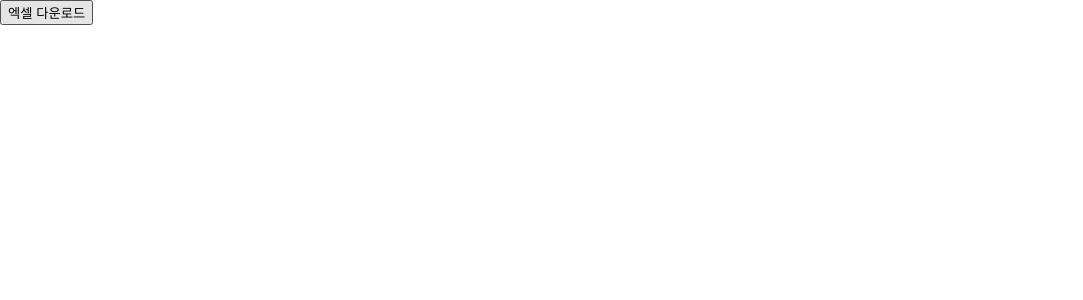
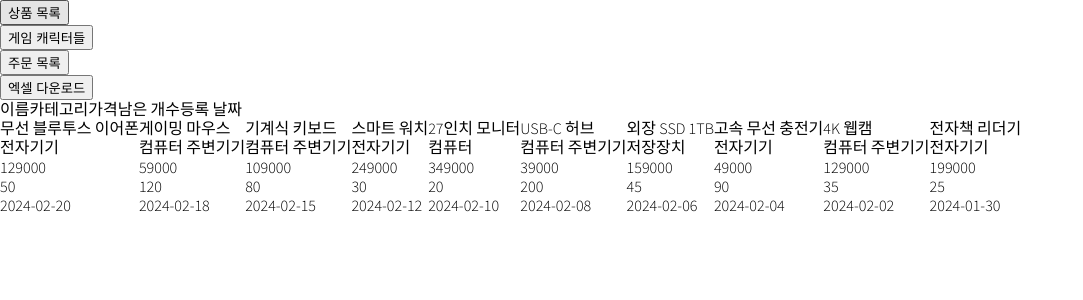
Before and after one commit to als982001/dropzone-xlsx-practice, a React (Vite) app: page / in a window 1280 px wide. Shown: the top 300 px of the page, without its empty margins (0-1083 px from the left). Built offline with nearby package versions, Linux system fonts and the light colour scheme.

Commit message:
상품 대충 보여주는 부분 생성

```diff
--- a/src/App.tsx
+++ b/src/App.tsx
@@ -4,23 +4,34 @@ import { cloneDeep } from "lodash";
 import ProductList from "./dummyData/ProductList";
 import GameCharacters from "./dummyData/GameCharacter";
 import CustomerOrders from "./dummyData/CustomerOrderList";
+import ProductListTable from "./Components/ProductListTable";
+import GameCharactersTable from "./Components/GameCharactersTable";
+import CustomerOrderListTable from "./Components/CustomerOrderListTable";
 
-type TKey = "product" | "gameCharacter" | "customerOrder";
+const selectableKeys: Record<TKey, string> = {
+  productList: "상품 목록",
+  gamecharacters: "게임 캐릭터들",
+  customerOrderList: "주문 목록",
+};
 
 interface IData {
   productList: IProduct[];
-  gamecharacter: IGameCharacter[];
+  gamecharacters: IGameCharacter[];
   customerOrderList: ICustomerOrder[];
 }
 
 function App() {
   const [isLoading, setIsLoading] = useState<boolean>(false);
-  const [currentKey, setCurrentKey] = useState<TKey>("product");
+  const [selectedKey, setSelectedKey] = useState<TKey>("productList");
   const [data, setData] = useState<IData>({
     productList: cloneDeep(ProductList),
-    gamecharacter: cloneDeep(GameCharacters),
-    customerOrder: cloneDeep(CustomerOrders),
+    gamecharacters: cloneDeep(GameCharacters),
+    customerOrderList: cloneDeep(CustomerOrders),
   });
+
+  const handleChangeSelectedKey = (clickedKey: TKey) => {
+    setSelectedKey(clickedKey);
+  };
 
   const makeExcelFile = () => {
     setIsLoading(true);
@@ -31,6 +42,20 @@ function App() {
   return (
     <div>
       <div>
+        <div>
+          {Object.keys(selectableKeys).map((selectableKey) => (
+            <div key={selectableKey}>
+              <button
+                onClick={(e) => {
+                  e.preventDefault();
+                  handleChangeSelectedKey(selectableKey as TKey);
+                }}
+              >
+                {selectableKeys[selectableKey as keyof typeof selectableKeys]}
+              </button>
+            </div>
+          ))}
+        </div>
         <button
           onClick={(e) => {
             e.preventDefault();
@@ -40,7 +65,17 @@ function App() {
           엑셀 다운로드
         </button>
       </div>
-      <div></div>
+      <div>
+        {selectedKey === "productList" && (
+          <ProductListTable productList={data.productList} />
+        )}
+        {selectedKey === "gamecharacters" && (
+          <GameCharactersTable gamecharacters={data.gamecharacters} />
+        )}
+        {selectedKey === "customerOrderList" && (
+          <CustomerOrderListTable customerOrderList={data.customerOrderList} />
+        )}
+      </div>
     </div>
   );
 }
--- /dev/null
+++ b/src/Components/CustomerOrderListTable.tsx
@@ -0,0 +1,45 @@
+const tableKeys = {
+  customerName: "주문자 이름",
+  productName: "상품 이름",
+  quantity: "주문량",
+  price: "가격",
+  orderDate: "주문 날짜",
+  status: "주문 상태",
+};
+
+interface IProps {
+  customerOrderList: ICustomerOrder[];
+}
+
+export default function CustomerOrderListTable({ customerOrderList }: IProps) {
+  return (
+    <div
+      style={{
+        display: "flex",
+        flexDirection: "column",
+        width: "100%",
+      }}
+    >
+      <div style={{ display: "flex", width: "100%" }}>
+        {Object.keys(tableKeys).map((tableKey) => (
+          <div key={tableKey}>
+            <span>{tableKeys[tableKey as keyof typeof tableKeys]}</span>
+          </div>
+        ))}
+      </div>
+      <div style={{ display: "flex", width: "100%" }}>
+        {customerOrderList.map((order) => {
+          return (
+            <div key={order.orderId}>
+              {Object.keys(tableKeys).map((tableKey) => (
+                <div key={tableKey}>
+                  <span>{order[tableKey as keyof typeof tableKeys]}</span>
+                </div>
+              ))}
+            </div>
+          );
+        })}
+      </div>
+    </div>
+  );
+}
--- /dev/null
+++ b/src/Components/GameCharactersTable.tsx
@@ -0,0 +1,47 @@
+const tableKeys = {
+  name: "이름",
+  class: "직업",
+  level: "레벨",
+  health: "체력",
+  mana: "마나",
+  attackPower: "공격력",
+  defense: "방어력",
+  creationDate: "생성날짜",
+};
+
+interface IProps {
+  gamecharacters: IGameCharacter[];
+}
+
+export default function GameCharactersTable({ gamecharacters }: IProps) {
+  return (
+    <div
+      style={{
+        display: "flex",
+        flexDirection: "column",
+        width: "100%",
+      }}
+    >
+      <div style={{ display: "flex", width: "100%" }}>
+        {Object.keys(tableKeys).map((tableKey) => (
+          <div key={tableKey}>
+            <span>{tableKeys[tableKey as keyof typeof tableKeys]}</span>
+          </div>
+        ))}
+      </div>
+      <div style={{ display: "flex", width: "100%" }}>
+        {gamecharacters.map((character) => {
+          return (
+            <div key={character.characterId}>
+              {Object.keys(tableKeys).map((tableKey) => (
+                <div key={tableKey}>
+                  <span>{character[tableKey as keyof typeof tableKeys]}</span>
+                </div>
+              ))}
+            </div>
+          );
+        })}
+      </div>
+    </div>
+  );
+}
--- /dev/null
+++ b/src/Components/ProductListTable.tsx
@@ -0,0 +1,56 @@
+interface IProps {
+  productList: IProduct[];
+}
+
+export default function ProductListTable({ productList }: IProps) {
+  return (
+    <div
+      style={{
+        display: "flex",
+        flexDirection: "column",
+        width: "100%",
+      }}
+    >
+      <div style={{ display: "flex", width: "100%" }}>
+        <div>
+          <span>이름</span>
+        </div>
+        <div>
+          <span>카테고리</span>
+        </div>
+        <div>
+          <span>가격</span>
+        </div>
+        <div>
+          <span>남은 개수</span>
+        </div>
+        <div>
+          <span>등록 날짜</span>
+        </div>
+      </div>
+      <div style={{ display: "flex", width: "100%" }}>
+        {productList.map((product) => {
+          return (
+            <div key={product.productId}>
+              <div>
+                <span>{product.productName}</span>
+              </div>
+              <div>
+                <span>{product.category}</span>
+              </div>
+              <div>
+                <span>{product.price}</span>
+              </div>
+              <div>
+                <span>{product.stock}</span>
+              </div>
+              <div>
+                <span>{product.registeredDate}</span>
+              </div>
+            </div>
+          );
+        })}
+      </div>
+    </div>
+  );
+}
--- a/src/types/global.d.ts
+++ b/src/types/global.d.ts
@@ -27,6 +27,7 @@ declare global {
     orderDate: string;
     status: "주문 완료" | "배송 중" | "배송 완료" | "취소됨";
   }
+  type TKey = "productList" | "gamecharacters" | "customerOrderList";
 }
 
 export {};
```
